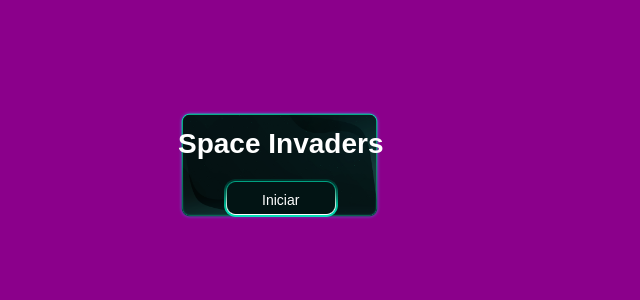
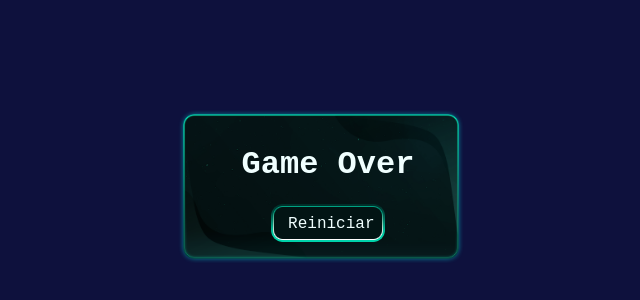
Before and after one commit to sophiaaraujo13/modern-space-invaders, a plain HTML site: page index.html in a window 1280 px wide. Shown: the part 214-514 px from the top of the page, without its empty margins (312-952 px from the left). Drawn offline with nearby package versions, Linux system fonts and the light colour scheme.

Commit message:
add libs GSAP e HOWLWE

```diff
--- a/index.html
+++ b/index.html
@@ -3,77 +3,130 @@
 <head>
     <meta charset="UTF-8">
     <meta name="viewport" content="width=device-width, initial-scale=1.0">
-    <title>Modern Space Invaders | Amanda Latorraca</title>
+    <title>Space Invaders</title>
     <style>
        body, html {
         display: flex;
-         justify-content:center;
+        justify-content: center;
         align-items: center;
         margin: 0;
         height: 100%;
-         font-family: Arial, Helvetica, sans-serif;
-         font-size: 14px;
-         background-color: darkmagenta;
+        font-family:'Courier New', Courier, monospace ;
+        font-size: 16px;
+        background-color: rgb(14, 17, 61);
+
        }
     </style>
 </head>
 <body>
-    <div style="position: relative;" id="parentDiv">
+    <div  style="position:relative ;" id="parentDiv">
         <p
             id="scoreContainer"
             style="
-             display: flex;
-             justify-content: center;
-             align-items: center;
                 position: absolute;
-            top: 10px;
-            left: 10px;
-            width: 100%;
+                z-index: 10;
+                color: azure;
+                margin: 0;
+                left: 20px;
+                top: 20px;
+                display: none;
             "
         >
-            <span>Pontos:</span>
+            <span>Pontos: </span>
             <span id="scoreEl">0</span>
         </p>
         <canvas></canvas>
+
         <div
             id="startScreen"
             style="
-                    display: flex;
-                    justify-content: center;
-                    align-items: center;
             position: absolute;
             top: 0;
             left: 0;
+            right: 0;
+            bottom: 0;
+            display: none;
+            justify-content: center;
+            align-items: center;
             background: url('./img/startScreenBackground.png');
+            background-repeat: no-repeat;
             background-size: contain;
-                    background-repeat: no-repeat;
             z-index: 20;
 
             "
         >
             <div style="text-align: center;">
-        <h1 style="color: white;">Space Invaders</h1>
+    <h1 style="color: azure;">Space Invaders</h1>
     <div
         id="startButton"
-            style="
-                cursor: pointer;
-                position: relative;
-                display: inline-block;
-            "
+    style="position: relative; display: inline-block; cursor: pointer;"
     >
-        <img src="./img/button.png" alt="Start Button">
+        <img src="./img/button.png" alt="Start Button" />
         <span
                 style="
                     position: absolute;
-                color: white;
-                top: 50%;
-                left: 50%;
-                transform: translate(-50%, -50%);
+                    color: azure;
+                    top: 20%;
+                    left: 20%;
+                    transform: translate(-50% -50%);
                 "
         >Iniciar</span>
-          </div> <!-- Fim do id starButton -->
     </div>
-        </div> <!-- Fim do id startScreen -->
-       </div> <!-- Fim do id parentDiv -->
+            </div>
+        </div><!--Fim startScreen-->
+
+        <div
+        id="restartScreen"
+        style="
+        position: absolute;
+        top: 0;
+        left: 0;
+        bottom: 0;
+        right: 0;
+        background: url('./img/startScreenBackground.png');
+        z-index: 20;
+        background-size: contain;
+        background-repeat: no-repeat;
+        display: flex;
+        align-items: center;
+        justify-content: center;
+        "
+        >
+            <div style="text-align: center;">
+                    <h1 style="color: azure;">Game Over</h1>
+                        <div
+                            id="restartButton"
+                             style="position: relative; display: inline-block; cursor: pointer;"
+                        >
+                            <img src="./img/button.png" alt="Restart Button" />
+                            <span
+                             style="
+                                position: absolute;
+                                color: azure;
+                                top: 25%;
+                                left: 15%;
+                                transform: translate(-50%-50%);
+                            "
+                            >Reiniciar</span>
+                        </div>
+            </div>
+
+        </div><!--FIM restartScreen-->
+    </div> <!--FIM id="parentDiv"-->
+
+    <script
+        src="https://cdnjs.cloudflare.com/ajax/libs/gsap/3.9.1/gsap.min.js"
+        integrity="sha512-H6cPm97FAsgIKmlBA4s774vqoN24V5gSQL4yBTDOY2su2DeXZVhQPxFK4P6GPdnZqM9fg1G3cMv5wD7e6cFLZQ=="
+        crossorigin="anonymous"
+        referrerpolicy="no-referrer"
+    ></script>
+
+    <script
+        src="https://cdnjs.cloudflare.com/ajax/libs/howler/2.2.3/howler.min.js"
+        integrity="sha512-6+YN/9o9BWrk6wSfGxQGpt3EUK6XeHi6yeHV+TYD2GR0Sj/cggRpXr1BrAQf0as6XslxomMUxXp2vIl+fv0QRA=="
+        crossorigin="anonymous"
+        referrerpolicy="no-referrer"
+    ></script>
+
 </body>
 </html>
```
Lines whose indentation alone changed are shown as unchanged.
